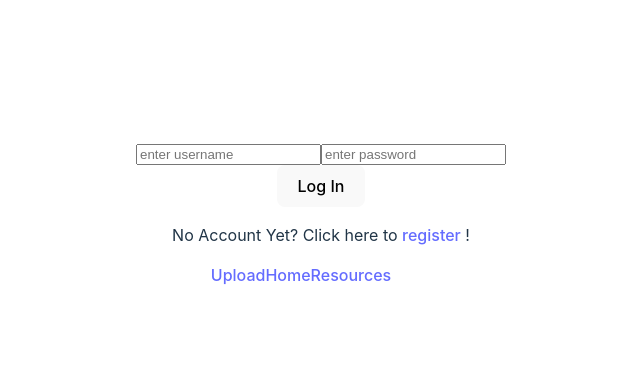
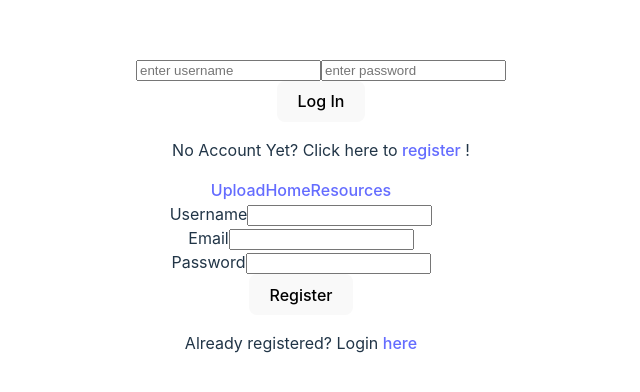
Before and after one commit to CodeOp-tech/fs35-team-B, a React (Vite) app in the folder client/: page /register in a window 1280 px wide. Shown: the part 194-586 px from the top of the page, without its empty margins (339-979 px from the left). Built offline with nearby package versions, Linux system fonts and the light colour scheme.

Commit message:
added register page

```diff
--- a/client/src/App.jsx
+++ b/client/src/App.jsx
@@ -6,7 +6,7 @@ import {Routes, Route, Link, useNavigate} from "react-router-dom";
 import Home from "./pages/home";
 import Dashboard from "./pages/dashboard";
 import Login from "./pages/login";
-import SignUp from "./pages/signUp";
+import Register from "./pages/register";
 import Upload from "./pages/upload";
 import Resources from "./pages/resources";
 import authContext from "./contexts/authContext";
@@ -55,7 +55,7 @@ function App() {
 </div>
 <div>
   <Routes>
-    <Route path="/signUp" element={<SignUp />}/>
+    <Route path="/register" element={<Register />}/>
     <Route path="/" element={<Home />}/>
     <Route path="/resources" element={<Resources />}/>
     <Route path="/upload" element={<Upload />}/>
--- /dev/null
+++ b/client/src/pages/register.jsx
@@ -0,0 +1,63 @@
+// import { response } from 'express';
+import React, {useState} from 'react';
+import { Link, useNavigate } from 'react-router-dom';
+
+export default function Register() {
+
+const [credentials, setCredentials] = useState({ username: "", password: "", email: ""});
+const { username, password, email } = credentials;
+const navigate = useNavigate();
+
+const handleChange = (e) => {
+  const {name, value} = e.target;
+  setCredentials({...credentials, [name]: value});
+}
+
+const handleSubmit = (e) => {
+  e.preventDefault();
+  handleRegister();
+}
+
+const handleRegister = () => {
+  fetch("/api/auth/register", {
+    method: "POST",
+    headers: {
+      "Content-Type": "application/json"
+    },
+    body: JSON.stringify(credentials)
+  })
+    .then((response) => response.json())
+    .then((data) => {
+      console.log("Registration Successful:", data);
+      setCredentials({username:"", password:"", email:""});
+      navigate("/");
+    })
+    .catch((error) => {
+      console.log(error);
+    });
+};
+
+
+  return (
+      <>
+      <form action="submit" onSubmit={handleSubmit}>
+      <div>
+        <label htmlFor="username">Username</label>
+        <input className="form-control mb-2" type="text" name="username" value={username} onChange={handleChange}/>
+      </div>
+      <div>
+          <label htmlFor="email">Email</label>
+          <input className="form-control mb-2" type="email" name="email" value={email} onChange={handleChange} />
+        </div>
+      <div>
+        <label htmlFor="password">Password</label>
+        <input className="form-control mb-2" type="text" name="password" value={password} onChange={handleChange}/>
+      </div>
+      <button className="btn btn-outline-secondary">Register</button>
+      </form>
+      <div>
+        <p>Already registered? Login <Link Link to="/">here</Link></p>
+      </div>
+      </>
+    )
+}
--- a/client/src/pages/signUp.jsx
+++ /dev/null
@@ -1,7 +0,0 @@
-import React from 'react'
-
-export default function signUp() {
-  return (
-    <div>signUp</div>
-  )
-}
```
Also changed, not shown: client/src/components/SideNav.jsx (+9 -0 lines).
